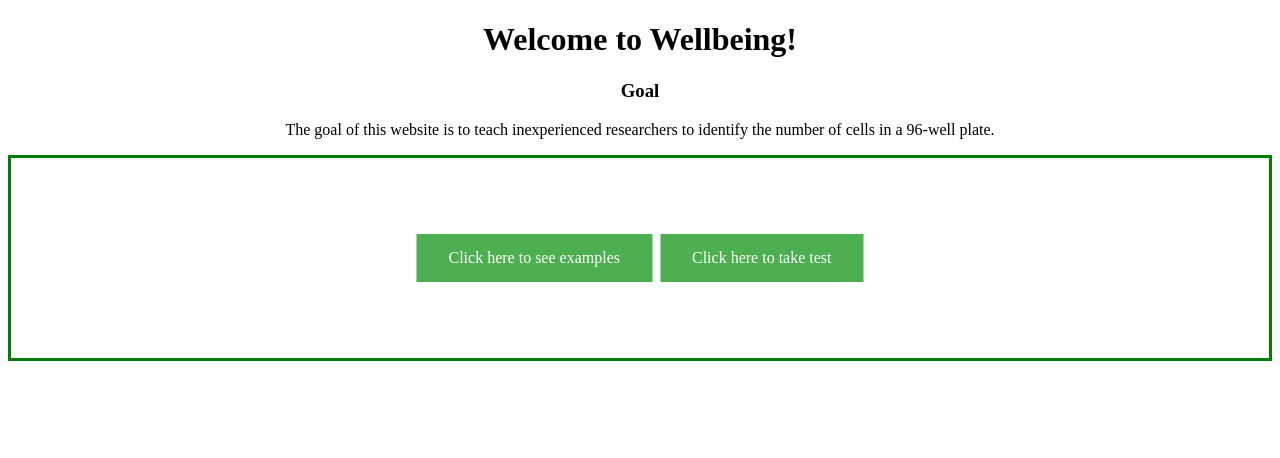
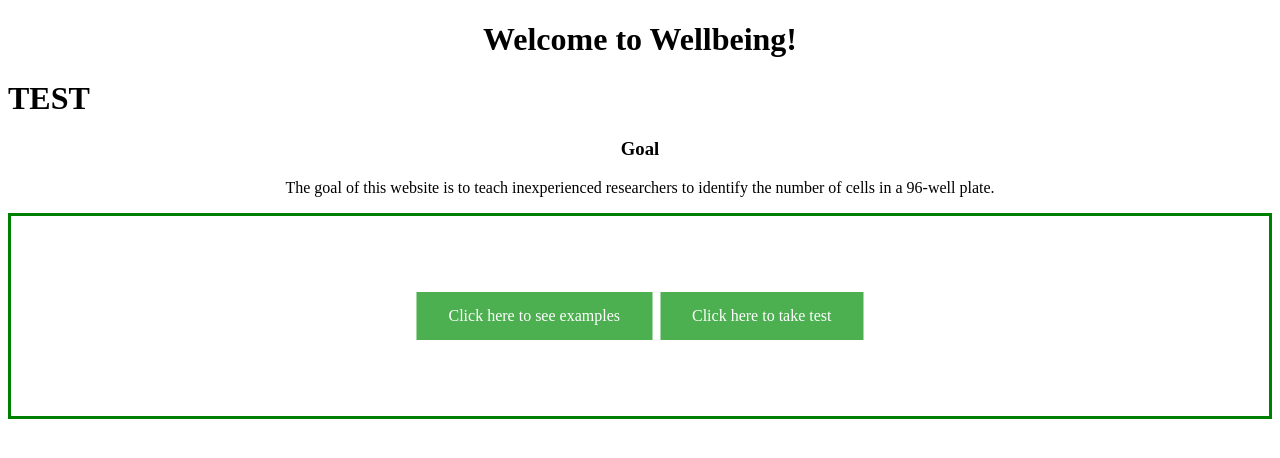
Before and after one commit to Mhjl22/Mhjl22.github.io, a plain HTML site: page index.html in a window 1280 px wide. Drawn offline with Linux system fonts and the light colour scheme.

Commit message:
Update index.html

```diff
--- a/index.html
+++ b/index.html
@@ -5,7 +5,7 @@
         <h1 style='color: black; text-align: center;font-family:'Courier New', Courier, monospace ''>Welcome to Wellbeing!</h1>
     </head>
     <body>
-        <!-- <h1>TEST</h1> -->
+        <h1>TEST</h1>
         <style>
             body{
                 /* background-image: url("https://scx1.b-cdn.net/csz/news/800a/2017/58d3949fec818.jpg"); */
```
